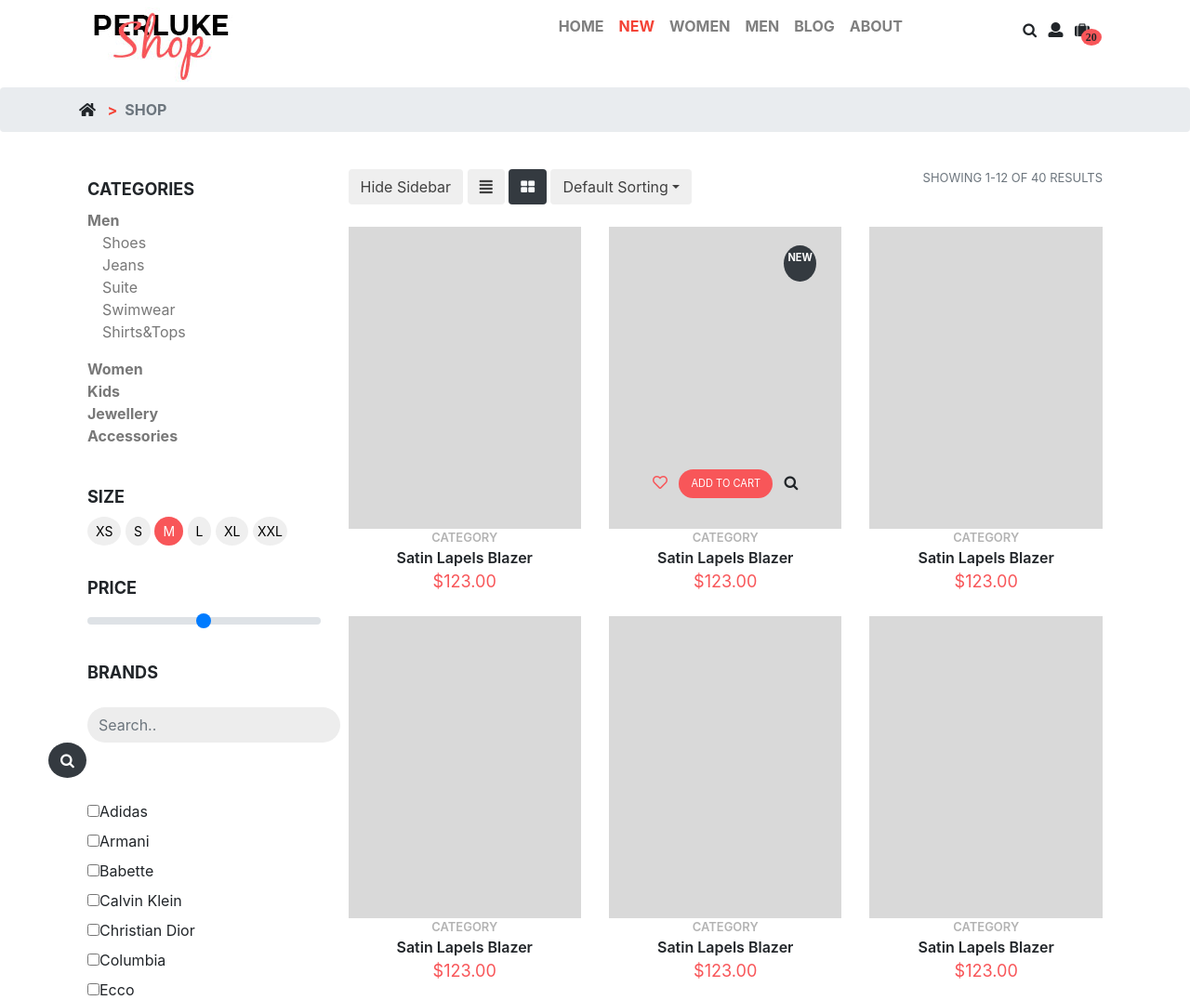
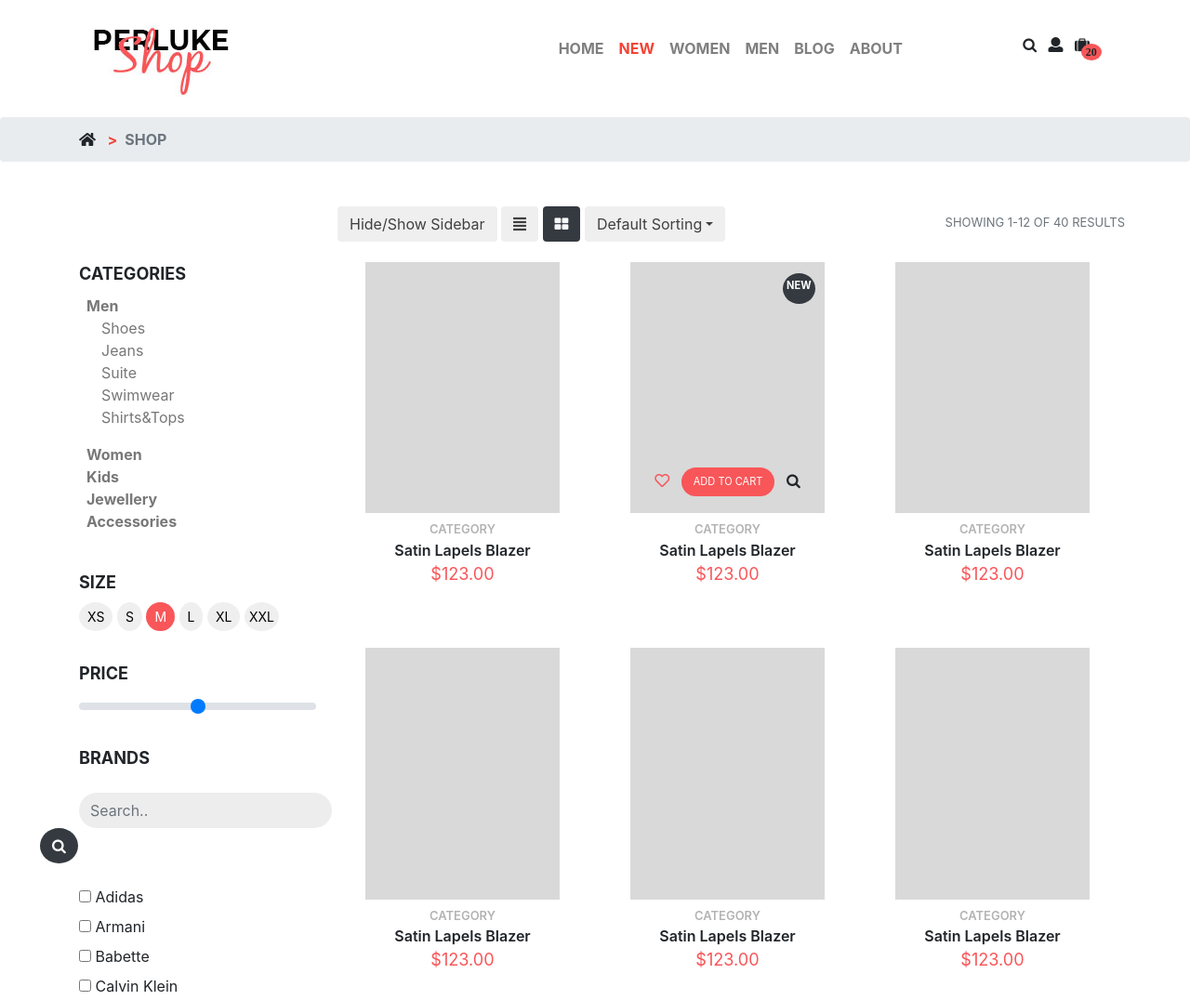
Before and after one commit to ssunils/perlukeshop, a plain HTML site: page newtab.html in a window 1280 px wide. Shown: the top 1076 px of the page at 93% size. Drawn offline with nearby package versions, Linux system fonts and the light colour scheme.

Commit message:
corrections

```diff
--- a/css/style.css
+++ b/css/style.css
@@ -100,7 +100,7 @@
 }
 .itemPosBtm{
     position: absolute;
-    bottom: 10%;
+    bottom: 22%;
     right: 0;
     left: 0;
 }
@@ -180,7 +180,7 @@
     position: absolute;
     top: 5%;
     right: 15%;
-    height: 10%;
+    height: 8%;
 }
 
 /* -----Canvas----- */
@@ -233,3 +233,9 @@
      border-radius: 50% !important;
      margin: 0 5px;
 }
+
+.pdtImage{
+    max-width: 100%;
+    height: 69%;
+    padding: 3%;
+}
--- a/newtab.html
+++ b/newtab.html
@@ -26,11 +26,11 @@
   </head>
 
   <body class="m-0 p-0">
-    <div class="container row mx-auto">
-        <div class="col-md-3 col-sm-6">
+    <div class="container row py-3 mx-auto">
+        <div class="col-sm-6 col-md-3">
             <img class="img-fluid" src="images/logo2.jpg">
         </div>
-        <div class="col-md-7 col-sm-6">
+        <div class="col-sm-6 col-md-7 mt-2">
             <nav class="navbar navbar-expand-md navbar-light">
                 <button class="navbar-toggler border-0" type="button" data-toggle="collapse" data-target="#collapsibleNavbar">
                     <span class="navbar-toggler-icon pt-3"></span>
@@ -59,10 +59,11 @@
                 </div>
             </nav>
         </div>
-        <div class="col-md-2 text-right d-none d-md-block my-3">
-            <i class="fa fa-search fontDarkGray p-2"></i>
+        <div class="col-sm-0 col-md-2 my-3 d-none d-md-block text-right">
+            <!-- <i class="fas fa-cog d-none d-sm-block"></i> -->
+            <i class="fa fa-search fontDarkGray p-lg-2"></i>
             <i class="far fa-user font-weight-bold"></i>
-            <i class="fa fa-suitcase basePos p-2"><span class="badge rounded-circle badgePosDown backRed">20</span></i>
+            <i class="fa fa-suitcase basePos p-md-1 p-lg-2"><span class="badge rounded-circle badgePosDown backRed">20</span></i>
         </div>
     </div>
 
@@ -75,13 +76,45 @@
         </ol>
     </nav>
 
-    <div class="container p-4">
+    <div class="container py-4">
+        <div class="row py-2">
+            <div class="col-sm-0 col-md-3 p-0" id="top">
+                <!-- <button class="btn selectCateg px-5" type="button" data-toggle="collapse" data-target="#mySidebar" aria-expanded="true" aria-controls="collapseExample">
+                    SideBar
+                </button> -->
+            </div>
+
+            <div class="col-sm-12 col-md-9">
+                <div class="row">
+                    <div class="col-lg-8 fontDarkGray pl-2">
+                        <button type="button" class="btn" id="hideBar">Hide/Show Sidebar</button>
+                        <button type="button" class="btn d-none d-md-inline" onclick="listView()"><i class="fas fa-align-justify"></i></button>
+                        <button type="button" class="btn d-none d-md-inline bg-dark" onclick="gridView()"><i class="fa fa-th-large text-light"></i></button>
+                        <div class="dropdown d-inline">
+                            <button type="button" class="btn dropdown-toggle" data-toggle="dropdown">Default Sorting</button>
+                            <div class="dropdown-menu">
+                                <a class="dropdown-item" href="#">Sort by popularity</a>
+                                <a class="dropdown-item" href="#">Price low to high</a>
+                                <a class="dropdown-item" href="#">Price high to low</a>
+                            </div>
+                        </div>
+                    </div>
+                    <div class="col-md-4 pt-2 px-0">
+                        <p class="d-none d-lg-inline fontSize13 text-secondary float-right">SHOWING 1-12 OF 40 RESULTS</p>
+                    </div>
+                </div>
+            </div>
+        </div>
+
+
         <div class="row">
             <!-- Side bar -->
-            <div class="col-md-3 col-sm-12" id="mySidebar">
+            <div class="col-md-3">
+                <div class="row" id="mySidebar">
+                    <div class="col-sm-12">
                         <div class="pb-3">
                             <p class="fontSize18 fontDarkGray font-weight-bold py-2 m-0">CATEGORIES</p>
-                    <ul class="list-unstyled fontGray">
+                            <ul class="list-unstyled fontGray pl-2">
                                 <li>
                                     <a href="#CategMen" data-toggle="collapse" class="font-weight-bold">Men</a>
                                     <div id="CategMen" class="collapse show pl-3">
@@ -158,28 +191,28 @@
                             <br>
                             <div id="myList">
                                 <div class="checkbox">
-                            <label><input type="checkbox" value="">Adidas</label>
+                                    <label><input type="checkbox" value=""> Adidas</label>
                                 </div>
                                 <div class="checkbox">
-                            <label><input type="checkbox" value="">Armani</label>
+                                    <label><input type="checkbox" value=""> Armani</label>
                                 </div>
                                 <div class="checkbox disabled">
-                            <label><input type="checkbox" value="">Babette</label>
+                                    <label><input type="checkbox" value=""> Babette</label>
                                 </div>
                                 <div class="checkbox disabled">
-                            <label><input type="checkbox" value="">Calvin Klein</label>
+                                    <label><input type="checkbox" value=""> Calvin Klein</label>
                                 </div>
                                 <div class="checkbox disabled">
-                            <label><input type="checkbox" value="">Christian Dior</label>
+                                    <label><input type="checkbox" value=""> Christian Dior</label>
                                 </div>
                                 <div class="checkbox disabled">
-                            <label><input type="checkbox" value="">Columbia</label>
+                                    <label><input type="checkbox" value=""> Columbia</label>
                                 </div>
                                 <div class="checkbox disabled">
-                            <label><input type="checkbox" value="">Ecco</label>
+                                    <label><input type="checkbox" value=""> Ecco</label>
                                 </div>
                                 <div class="checkbox disabled">
-                            <label><input type="checkbox" value="">Mango</label>
+                                    <label><input type="checkbox" value=""> Mango</label>
                                 </div>
                             </div>
                         </div>
@@ -194,38 +227,21 @@
                             <button type="button" class="btn btn-sm rounded-circle colorSample2 py-2"></button>
                             <button type="button" class="btn btn-sm rounded-circle colorSample3 py-2"></button>
                         </div>
-
-            </div>
-
-            <div class="col-md-9 col-sm-12" id="main">
-                <div class="row pb-4">
-                    <div class="col-md-7 col-sm-12 fontDarkGray">
-                        <button type="button" class="btn" id="hideBar">Hide Sidebar</button>
-                        <button type="button" class="btn" onclick="listView()"><i class="fas fa-align-justify"></i></button>
-                        <button type="button" class="btn bg-dark" onclick="gridView()"><i class="fa fa-th-large text-light"></i></button>
-                        <div class="dropdown d-inline">
-                            <button type="button" class="btn dropdown-toggle" data-toggle="dropdown">Default Sorting</button>
-                            <div class="dropdown-menu">
-                                <a class="dropdown-item" href="#">Sort by popularity</a>
-                                <a class="dropdown-item" href="#">Price low to high</a>
-                                <a class="dropdown-item" href="#">Price high to low</a>
                     </div>
                 </div>
             </div>
-                    <div class="col-md-5 col-sm-12">
-                        <p class="d-none d-md-inline fontSize13 text-secondary float-right">SHOWING 1-12 OF 40 RESULTS</p>
-                    </div>
-                </div>
 
-                <div class="row text-center marginZero pb-4">
-                    <div class="col-md-4" id="test">
-                        <img class="img-fluid" src="images/dummy.jpg" alt="dummy">
+            <!-- Main -->
+            <div class="col-md-9" id="main">
+                <div class="row d-flex flex-wrap justify-content-around text-center marginZero pb-4" id="pics">
+                    <div id="test">
+                        <img class="pdtImage" src="images/dummy.jpg" alt="dummy">
                         <p class="fontLightGray fontSize13 fontWeightSemibold">CATEGORY</p>
                         <P class="fontSize16 fontWeightSemibold">Satin Lapels Blazer</P>
                         <p class="fontSize18 colorRed">$123.00</p>
                     </div>
-                    <div class="col-md-4">
-                        <img class="img-fluid" src="images/dummy.jpg" alt="dummy">
+                    <div class="basePos">
+                        <img class="pdtImage" src="images/dummy.jpg" alt="dummy">
                         <span class="badge badge-dark text-white rounded-circle badgeNewPos fontSize11 fontWeightBold pt-2">NEW</span>
                         <div class="itemPosBtm pb-5 mb-3">
                             <i class="far fa-heart colorRed p-2"></i>
@@ -236,50 +252,44 @@
                         <P class="fontSize16 fontWeightSemibold">Satin Lapels Blazer</P>
                         <p class="fontSize18 colorRed">$123.00</p>
                     </div>
-                    <div class="col-md-4">
-                        <img class="img-fluid" src="images/dummy.jpg" alt="dummy">
+                    <div>
+                        <img class="pdtImage" src="images/dummy.jpg" alt="dummy">
                         <p class="fontLightGray fontSize13 fontWeightSemibold">CATEGORY</p>
                         <P class="fontSize16 fontWeightSemibold">Satin Lapels Blazer</P>
                         <p class="fontSize18 colorRed">$123.00</p>
                     </div>
-                </div>
-
-                <div class="row text-center marginZero pb-4">
-                    <div class="col-md-4">
-                        <img class="img-fluid" src="images/dummy.jpg" alt="dummy">
+                    <div>
+                        <img class="pdtImage" src="images/dummy.jpg" alt="dummy">
                         <p class="fontLightGray fontSize13 fontWeightSemibold">CATEGORY</p>
                         <P class="fontSize16 fontWeightSemibold">Satin Lapels Blazer</P>
                         <p class="fontSize18 colorRed">$123.00</p>
                     </div>
-                    <div class="col-md-4">
-                        <img class="img-fluid" src="images/dummy.jpg" alt="dummy">
+                    <div>
+                        <img class="pdtImage" src="images/dummy.jpg" alt="dummy">
                         <p class="fontLightGray fontSize13 fontWeightSemibold">CATEGORY</p>
                         <P class="fontSize16 fontWeightSemibold">Satin Lapels Blazer</P>
                         <p class="fontSize18 colorRed">$123.00</p>
                     </div>
-                    <div class="col-md-4">
-                        <img class="img-fluid" src="images/dummy.jpg" alt="dummy">
+                    <div>
+                        <img class="pdtImage" src="images/dummy.jpg" alt="dummy">
                         <p class="fontLightGray fontSize13 fontWeightSemibold">CATEGORY</p>
                         <P class="fontSize16 fontWeightSemibold">Satin Lapels Blazer</P>
                         <p class="fontSize18 colorRed">$123.00</p>
                     </div>
-                </div>
-
-                <div class="row text-center marginZero pb-4">
-                    <div class="col-md-4">
-                        <img class="img-fluid" src="images/dummy.jpg" alt="dummy">
+                    <div>
+                        <img class="pdtImage" src="images/dummy.jpg" alt="dummy">
                         <p class="fontLightGray fontSize13 fontWeightSemibold">CATEGORY</p>
                         <P class="fontSize16 fontWeightSemibold">Satin Lapels Blazer</P>
                         <p class="fontSize18 colorRed">$123.00</p>
                     </div>
-                    <div class="col-md-4">
-                        <img class="img-fluid" src="images/dummy.jpg" alt="dummy">
+                    <div>
+                        <img class="pdtImage" src="images/dummy.jpg" alt="dummy">
                         <p class="fontLightGray fontSize13 fontWeightSemibold">CATEGORY</p>
                         <P class="fontSize16 fontWeightSemibold">Satin Lapels Blazer</P>
                         <p class="fontSize18 colorRed">$123.00</p>
                     </div>
-                    <div class="col-md-4">
-                        <img class="img-fluid" src="images/dummy.jpg" alt="dummy">
+                    <div>
+                        <img class="pdtImage" src="images/dummy.jpg" alt="dummy">
                         <p class="fontLightGray fontSize13 fontWeightSemibold">CATEGORY</p>
                         <P class="fontSize16 fontWeightSemibold">Satin Lapels Blazer</P>
                         <p class="fontSize18 colorRed">$123.00</p>
@@ -395,8 +405,8 @@
 
 
     <script>
-        var elements = document.getElementById("test");
-        var i;
+        var elements = document.getElementById("pics");
+        var i, cnt;
 
         // List View
         function listView() {
@@ -412,10 +422,14 @@
             }
         }
 
+        // HideBar Click
         $(document).ready(function(){
             $("#hideBar").click(function(){
                 $("#mySidebar").toggle();
-                $("#main").css("width","100%");
+                $("#main").toggleClass("col-md-9");
+                $("#top").toggleClass("col-md-3");
+                // $("#main").addClass("col-md-9");
+                // $("#pics").css("max-width","100%");
             });
         });
     </script>
@@ -424,39 +438,4 @@
     <script src="https://cdnjs.cloudflare.com/ajax/libs/popper.js/1.12.9/umd/popper.min.js" integrity="sha384-ApNbgh9B+Y1QKtv3Rn7W3mgPxhU9K/ScQsAP7hUibX39j7fakFPskvXusvfa0b4Q" crossorigin="anonymous"></script>
     <script src="https://maxcdn.bootstrapcdn.com/bootstrap/4.0.0/js/bootstrap.min.js" integrity="sha384-JZR6Spejh4U02d8jOt6vLEHfe/JQGiRRSQQxSfFWpi1MquVdAyjUar5+76PVCmYl" crossorigin="anonymous"></script> -->
 
-    <!-- <script>
-        $(document).ready(function(){
-            $("#brandInput").on("keyup", function() {
-            var value = $(this).val().toLowerCase();
-            $("#myList *").filter(function() {
-                $(this).toggle($(this).text().toLowerCase().indexOf(value) > -1)
-            });
-            });
-        });
-    </script> -->
-
-
-
-    <!-- <script>
-        $(document).ready(function(){
-            $("#slider-range").slider({
-            range: true,
-            orientation: "horizontal",
-            min: 0,
-            max: 10000,
-            values: [0, 10000],
-            step: 100,
-
-            slide: function (event, ui) {
-                if (ui.values[0] == ui.values[1]) {
-                return false;
-                }
-
-                $("#min_price").val(ui.values[0]);
-                $("#max_price").val(ui.values[1]);
-            }
-            });
-        });
-    </script> -->
-
   </body>
```
Also changed, not shown: css/responsive.css (+8 -3 lines), 1 other file. Lines whose indentation alone changed are shown as unchanged.
